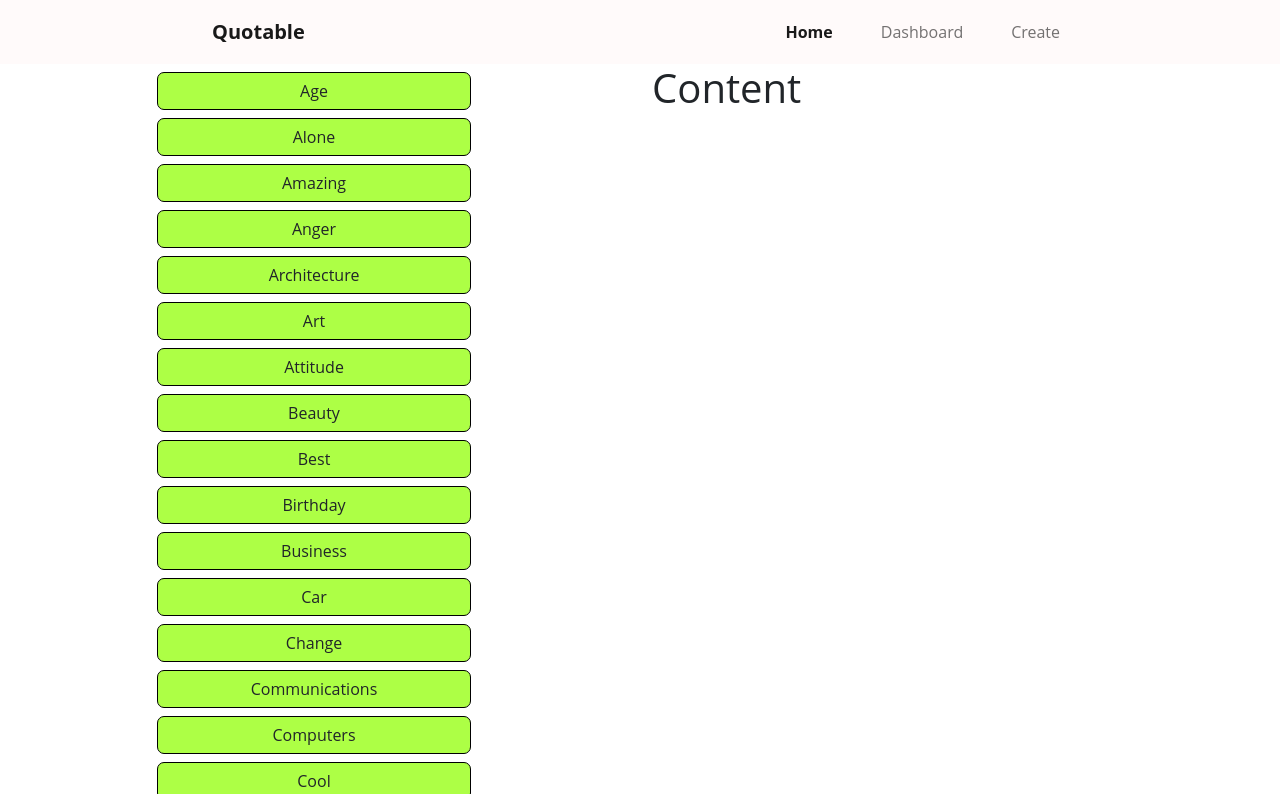
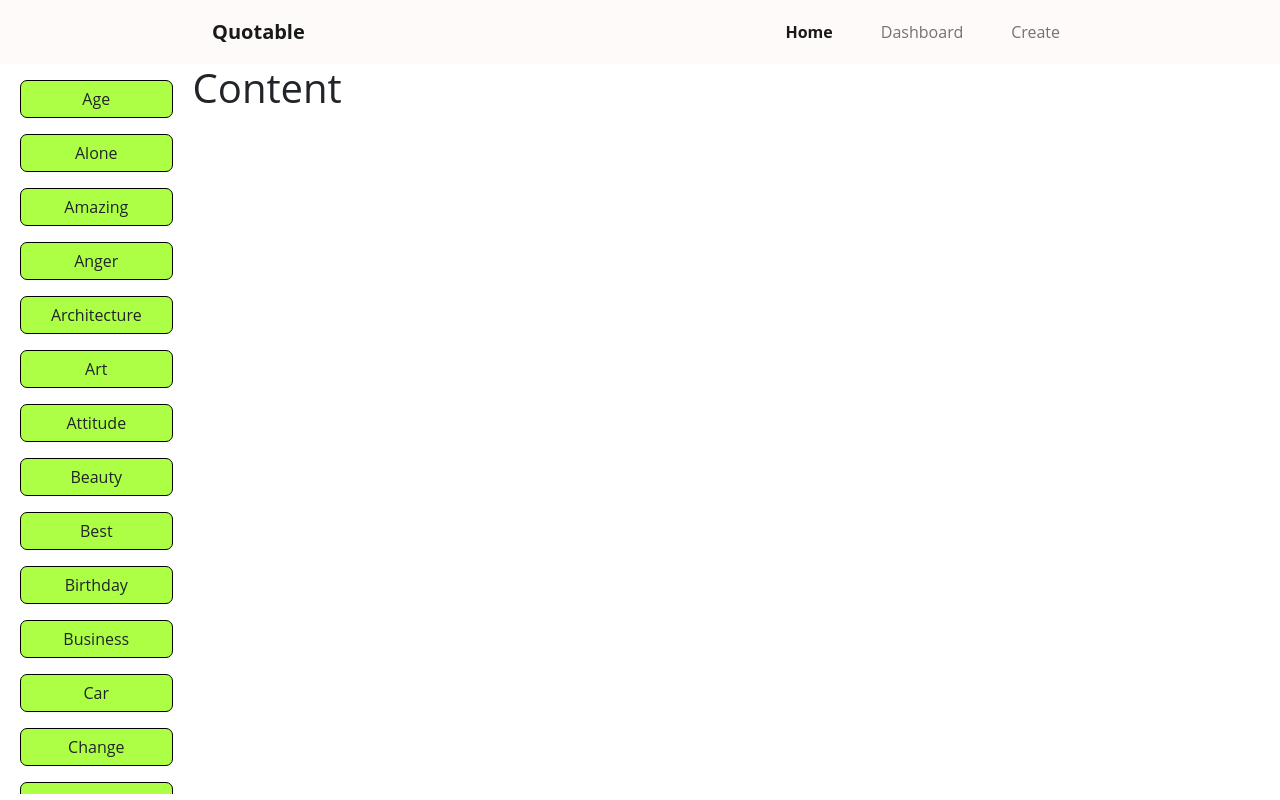
Before and after one commit to SLuo490/quotable, a React (Create React App) app in the folder client/: page / in a window 1280 px wide. Built offline with nearby package versions, Linux system fonts and the light colour scheme.

Commit message:
fix styling of sidebar

```diff
--- a/client/src/components/Sidebar.js
+++ b/client/src/components/Sidebar.js
@@ -82,8 +82,8 @@ export default function Sidebar() {
       style={{ overflowY: 'scroll', height: 'calc(100vh - 70px)' }}
     >
       {categories.map((category, index) => (
-        <div className='text-center pt-2' key={index}>
-          <button className='btn w-50'> {category}</button>
+        <div className='text-center px-2 pt-2' key={index}>
+          <button className='btn w-100'> {category}</button>
         </div>
       ))}
     </div>
--- a/client/src/pages/Home.js
+++ b/client/src/pages/Home.js
@@ -5,11 +5,11 @@ export default function Home() {
   return (
     <div>
       <Nav />
-      <div className='row'>
-        <div className='col-sm'>
+      <div className='d-flex'>
+        <div className=''>
           <Sidebar />
         </div>
-        <div className='col-sm'>
+        <div className=''>
           <h1>Content</h1>
         </div>
       </div>
--- a/client/src/styles/sidebar.css
+++ b/client/src/styles/sidebar.css
@@ -3,3 +3,12 @@
   border: 1px solid #000000;
   border-radius: 7px;
 }
+
+.px-2 {
+  padding-left: 20px !important;
+  padding-right: 20px !important;
+}
+
+.pt-2 {
+  padding-top: 16px !important;
+}
```
